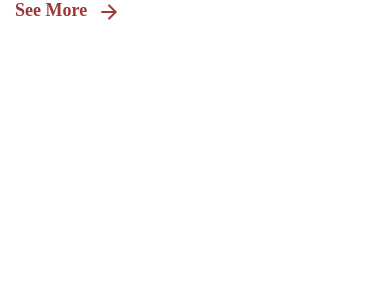
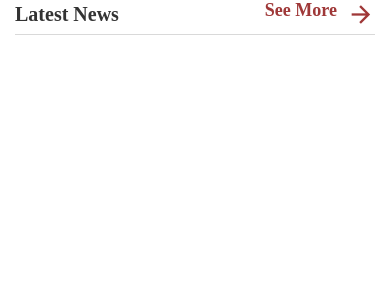
Before and after one commit to GovanDBT/BHC-App, a React Native app: screen / in a window 390 px wide. Shown: the top 300 px of the page. Built offline with nearby package versions, Linux system fonts and the light colour scheme.

Commit message:
make the header section component

```diff
--- a/App.js
+++ b/App.js
@@ -26,13 +26,14 @@ import PropertyDetailsTag from './app/components/PropertyDetailsTag';
 import PaymentScreen from './app/screens/PaymentScreen';
 import NewsCard from './app/components/NewsCard';
 import Link from './app/components/Link';
+import HeaderSection from './app/components/HeaderSection';
 
 export default function App() {
 
   return (
     <NavigationContainer theme={NavigationTheme}>
         <Screen>
-          <Link />
+          <HeaderSection title='Latest News' />
         </Screen>
     </NavigationContainer>
   );
--- a/app/components/AccountSummary.js
+++ b/app/components/AccountSummary.js
@@ -70,8 +70,6 @@ const styles = StyleSheet.create({
     },
     cardPaymentContent: {
         flex: 1,
-        borderRightWidth: 1,
-        borderRightColor: colors.inputBorderColor,
         padding: 4,
     },
     cardPaymentHistory: {
@@ -118,10 +116,6 @@ const styles = StyleSheet.create({
         marginTop: 10,
         color: colors.white
     },
-    sectionHeader: {
-        marginBottom: 10,
-        fontWeight: 'bold'
-    },
     textHeader: {
         fontSize: 17,
         fontWeight: 'bold',
--- /dev/null
+++ b/app/components/HeaderSection.js
@@ -0,0 +1,32 @@
+import React from 'react';
+import { View, StyleSheet } from 'react-native';
+
+import Link from './Link';
+import AppText from './AppText';
+import colors from '../config/colors';
+
+function HeaderSection({ onPress, title, size = 20 }) {
+    return (
+        <View style={styles.container}>
+            <AppText style={styles.text} size={size}>{title}</AppText>
+            <Link onPress={onPress} size={size} />
+        </View>
+    );
+}
+
+const styles = StyleSheet.create({
+    container: {
+        flexDirection: 'row',
+        marginBottom: 10,
+        justifyContent: 'space-between',
+        alignItems: 'center',
+        borderBottomWidth: 1,
+        borderBottomColor: colors.inputBorderColor,
+        paddingBottom: 5
+    },
+    text: {
+        fontWeight: 'bold'
+    }
+})
+
+export default HeaderSection;
--- a/app/components/Link.js
+++ b/app/components/Link.js
@@ -1,16 +1,16 @@
 import React from 'react';
-import { View, StyleSheet } from 'react-native';
+import { View, StyleSheet, TouchableOpacity } from 'react-native';
 import { MaterialCommunityIcons } from '@expo/vector-icons';
 
 import AppText from './AppText';
 import colors from '../config/colors';
 
-function Link(props) {
+function Link({ onPress, size = 18 }) {
     return (
-        <View style={styles.container}>
-            <AppText style={styles.text}>See More</AppText>
-            <MaterialCommunityIcons name="arrow-right" size={24} color={colors.primary} />
-        </View>
+        <TouchableOpacity style={styles.container} onPress={onPress}>
+            <AppText style={styles.text} size={size}>See More</AppText>
+            <MaterialCommunityIcons name="arrow-right" size={size + 8} color={colors.primary} />
+        </TouchableOpacity>
     );
 }
 
--- a/app/screens/HomeScreen.js
+++ b/app/screens/HomeScreen.js
@@ -10,109 +10,36 @@ import AccountSummary from '../components/AccountSummary';
 function HomeScreen(props) {
     return (
         <Screen>
-            <View>
+            <View style={styles.sectionContainer}>
                 <View style={styles.head}>
                     <AppText size={20} style={styles.sectionHeader}>Dumela Thembi</AppText>
                     <MaterialCommunityIcons style={styles.headIcon} name="hand-wave-outline" size={22} color={colors.primary} />
                 </View>
                 <AccountSummary />
-                    <View style={styles.cardContent}>
-                        <View style={styles.cardPaymentContent}>
-                            <View style={styles.headers}>
-                                <AppText style={styles.textHeader}>Payments</AppText>
-                                <MaterialCommunityIcons name="arrow-top-right" size={22} color={colors.textColor} />
-                            </View>
-                            <View style={styles.paymentType}>
-                                <AppText style={styles.paymentTypeHeader}>Upcoming</AppText>
-                                <AppText style={styles.paymentTypePrice}>P 4,840</AppText>
-                            </View>
-                            <View style={styles.paymentType}>
-                                <AppText style={styles.paymentTypeHeader}>Outstanding</AppText>
-                                <AppText style={styles.paymentTypePrice}>P 200</AppText>
-                            </View>
-                        </View>
-                        <View style={styles.cardPropertyContent}>
-                            <View style={styles.headers}>
-                                <AppText style={styles.textHeader}>My Property</AppText>
-                                <MaterialCommunityIcons name="arrow-top-right" size={22} color={colors.textColor} />
-                            </View>
-                            <AppText style={styles.propertyType}>Type: Bachelor Pad</AppText>
-                            <AppText style={styles.propertyType}>Since: 10/28/2018</AppText>
-                            <AppText style={styles.propertyType}>Ends: 10/28/2027</AppText>
-                        </View>
-                    </View>
-                    <View style={styles.cardPaymentHistory}>
-                        <View style={styles.headers}>
-                                <AppText style={styles.textHeader}>Last Payment</AppText>
-                                <MaterialCommunityIcons name="arrow-top-right" size={22} color={colors.textColor} />
-                            </View>
-                    </View>
+            </View>
+            <View style={styles.sectionContainer}>
+                <View style={styles.headerSection}>
+                    <AppText size={20} style={styles.sectionHeader}>News</AppText>
+                </View>
             </View>
         </Screen>
     );
 }
 
 const styles = StyleSheet.create({
-    cardContent: {
-        flex: 4,
-        borderBottomWidth: 1,
-        borderBottomColor: colors.inputBorderColor,
-        flexDirection: 'row',
-    },
-    cardPaymentContent: {
-        flex: 1,
-        borderRightWidth: 1,
-        borderRightColor: colors.inputBorderColor,
-        padding: 4,
-    },
-    cardPaymentHistory: {
-        flex: 1,
-        justifyContent: 'center'
-    },
-    cardPropertyContent: {
-        flex: 1,
-        padding: 4
-    },
     head: {
         flexDirection: 'row'
     },
     headIcon: {
         marginLeft: 10,
     },
-    headers: {
-        flexDirection: 'row',
-        justifyContent: 'space-between',
-        alignItems: 'center'
-    },
-    homeCard: {
-        borderWidth: 1,
-        borderColor: colors.inputBorderColor,
-        height: 210,
-        borderRadius: 10,
-        padding: 8,
-    },
-    paymentType: {
-        marginTop: 7,
-    },
-    paymentTypeHeader: {
-        fontWeight: 'bold',
-        color: colors.primary
-    },
-    paymentTypePrice: {
-        color: colors.lightTextColor
-    },
-    propertyType: {
-        marginTop: 10
+    sectionContainer: {
+        marginBottom: 50
     },
     sectionHeader: {
         marginBottom: 10,
         fontWeight: 'bold'
     },
-    textHeader: {
-        fontSize: 17,
-        fontWeight: 'bold',
-    },
-
 })
 
 export default HomeScreen;
```
